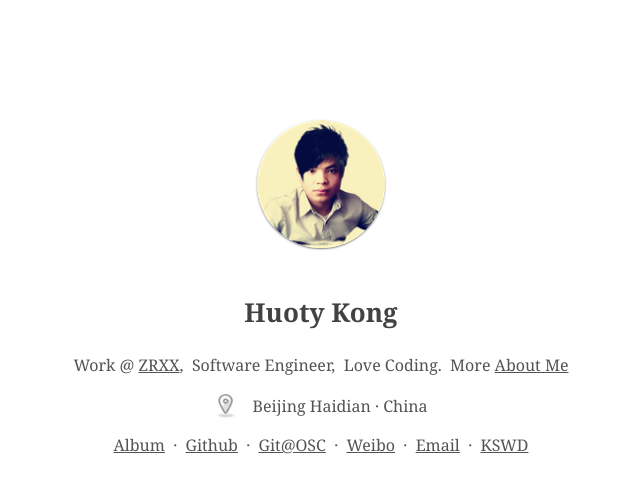
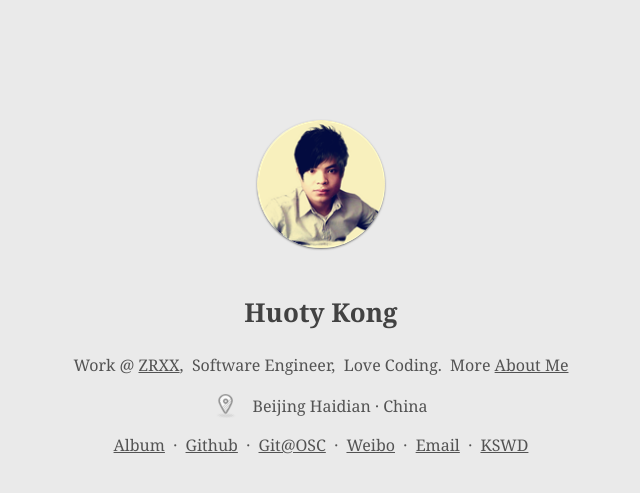
Before and after one commit to kuanghy/kuanghy.github.io, a Jekyll site: the page about/index.html, which Jekyll copies as it is, in a window 1280 px wide. Shown: the top 493 px of the page, without its empty margins (319-959 px from the left). Built offline with Jekyll 4.4.1, drawn with Linux system fonts in a browser that asks for light colours; Markdown is read by kramdown in place of the engine named in the settings.

Commit message:
调整所有页面为暗色调

```diff
--- a/about/index.html
+++ b/about/index.html
@@ -12,8 +12,8 @@
     body {
       font: 400 16px/1.62 Georgia, "Xin Gothic", "Hiragino Sans GB", "Droid Sans Fallback", "Microsoft YaHei", sans-serif;
       color: #535353;
-      background: #fff;
       overflow: hidden;
+      background-color:#EAEAEA;
     }
     .willerce {
       text-align: center;
--- a/assets/media/css/style.css
+++ b/assets/media/css/style.css
@@ -14,7 +14,7 @@ body {
     margin-right:auto;
 	font-family:"Galdeano","Hiragino Sans GB","Microsoft YaHei",Trebuchet,"Trebuchet MS",Tahoma,"Lucida Grande","Lucida Sans Unicode",Verdana,sans-serif;
     color: #2C3E50;
-    background-color:#E6E6E6;
+    background-color:#EAEAEA;
 }
 
 * {
--- a/search/index.html
+++ b/search/index.html
@@ -17,8 +17,8 @@
 body {
     font: 400 16px/1.62 Georgia, "Xin Gothic", "Hiragino Sans GB", "Droid Sans Fallback", "Microsoft YaHei", sans-serif;
     color: #535353;
-    background: #fff;
     overflow: hidden;
+    background-color:#EAEAEA;
 }
 
 .willerce {
```
